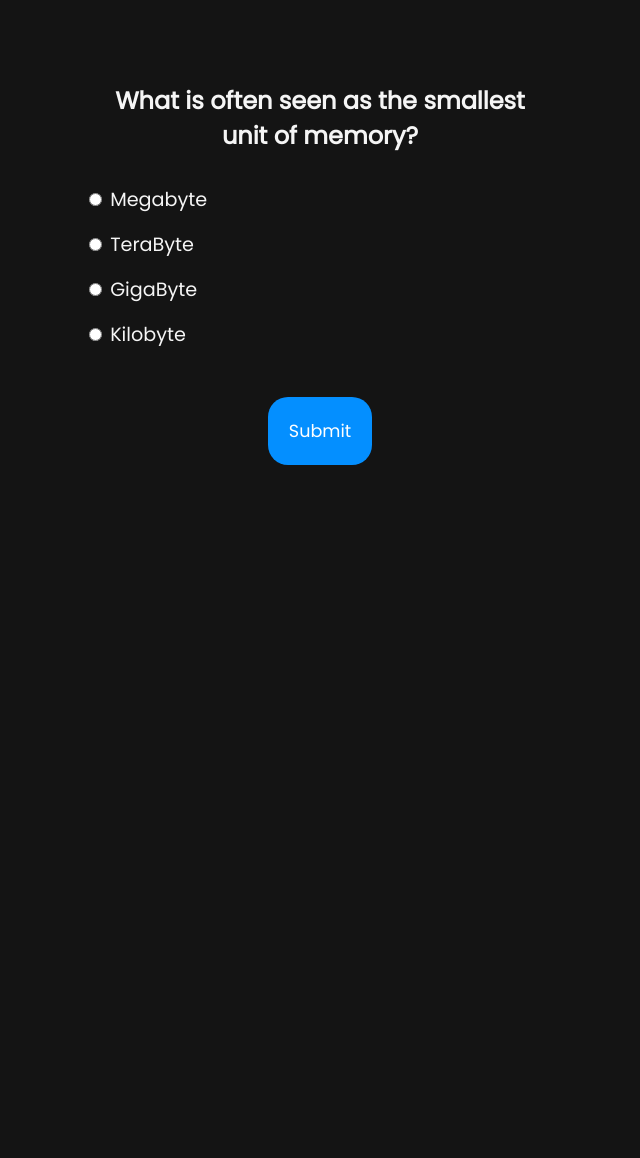
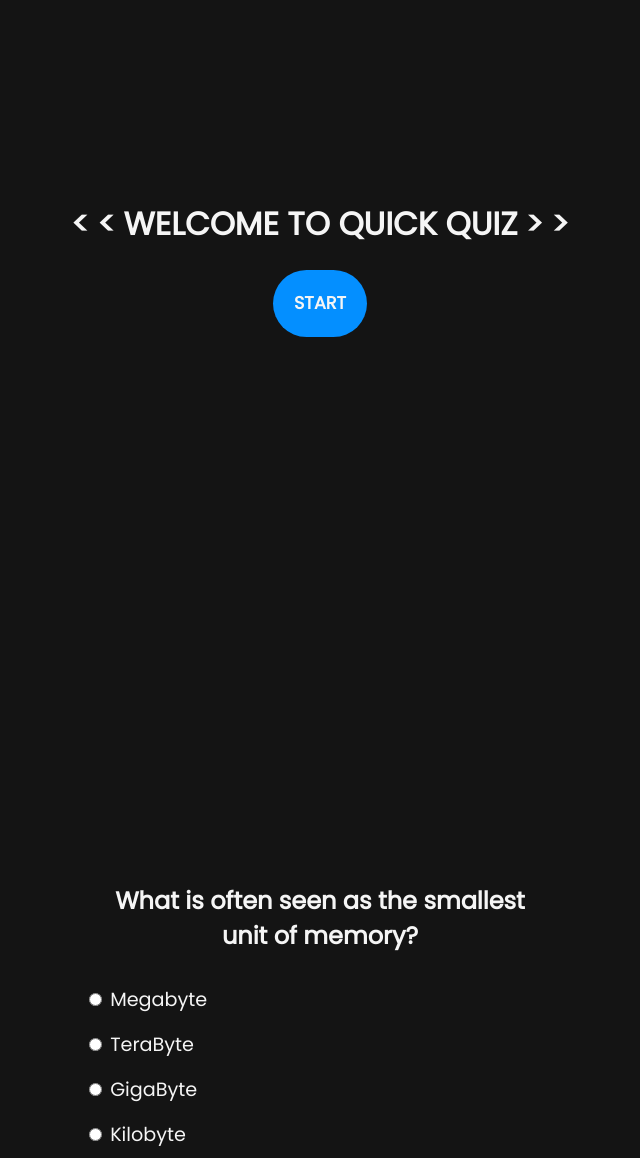
Before and after one commit to YahyeMoh/Quick-Quiz-Site, a plain HTML site: page index.html in a window 1280 px wide. Shown: the part 142-1300 px from the top of the page, without its empty margins (320-960 px from the left). Before the commit the page ends 800 px from the top, so only its background shows below. Drawn offline with Linux system fonts and the light colour scheme.

Commit message:
Added a Welcome Section

```diff
--- a/index.html
+++ b/index.html
@@ -7,6 +7,11 @@
     <title>Quiz App</title>
   </head>
   <body>
+    <div class="welcome-container">
+      <h1>&lt &lt WELCOME TO QUICK QUIZ &gt &gt</h1>
+      <button><a href="#next-section">START</a></button>
+    </div>
+    <div class="other-container" id="next-section">
       <div class="quiz-container" id="quiz">
         <div class="quiz-header">
           <h2 id="question">Question text</h2>
@@ -34,6 +39,7 @@
         </div>
         <button id="submit">Submit</button>
       </div>
+    </div>
     <script src="script.js"></script>
   </body>
 </html>
--- a/style.css
+++ b/style.css
@@ -2,24 +2,50 @@
 
 * {
   box-sizing: border-box;
+  scroll-behavior: smooth;
 }
 
 body {
   background-color: #141414;
   font-family: 'Poppins', sans-serif;
+  color: #f5f5f5;
+  height: 100vh;
+  margin: 0;
+}
+
+.welcome-container {
+  height:100vh;
   display: flex;
+  flex-direction: column;
   align-items: center;
   justify-content: center;
-  height: 100vh;
-  overflow: hidden;
-  margin: 0;
+
+}
+
+.welcome-container button {
+  margin: 0 auto;
+  border-radius: 70px;
+  font-weight: 750;
+
+}
+
+.welcome-container a {
+  text-decoration: none;
+  color:#f5f5f5
+}
+
+.other-container {
+  height:100vh;
+  display: flex;
+  flex-direction: column;
+  align-items: center;
+  justify-content: center;
 }
 
 .quiz-container {
   border-radius: 50px;
   width: 600px;
   overflow: hidden;
-  color: #f5f5f5;
 }
 
 .quiz-header {
```
Lines whose indentation alone changed are shown as unchanged.
